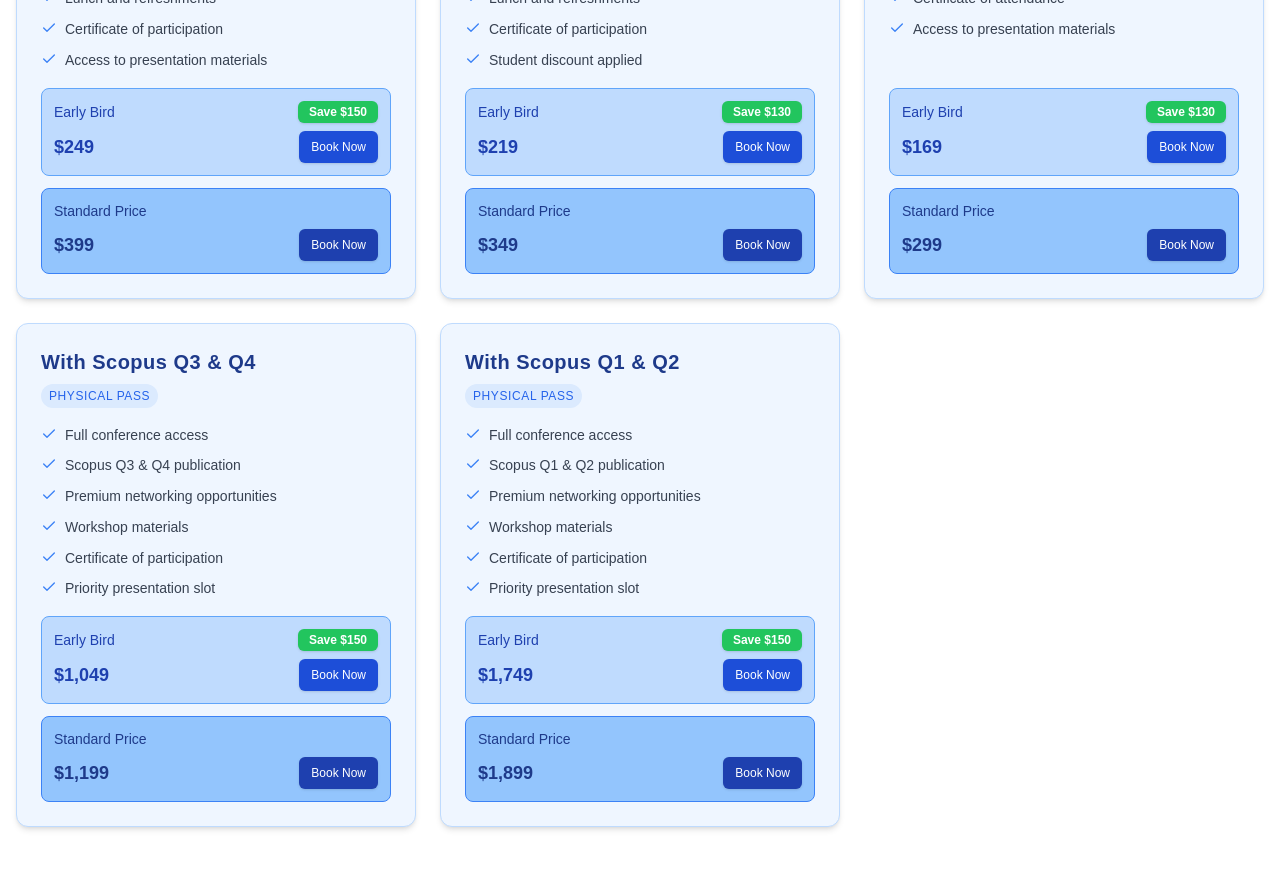
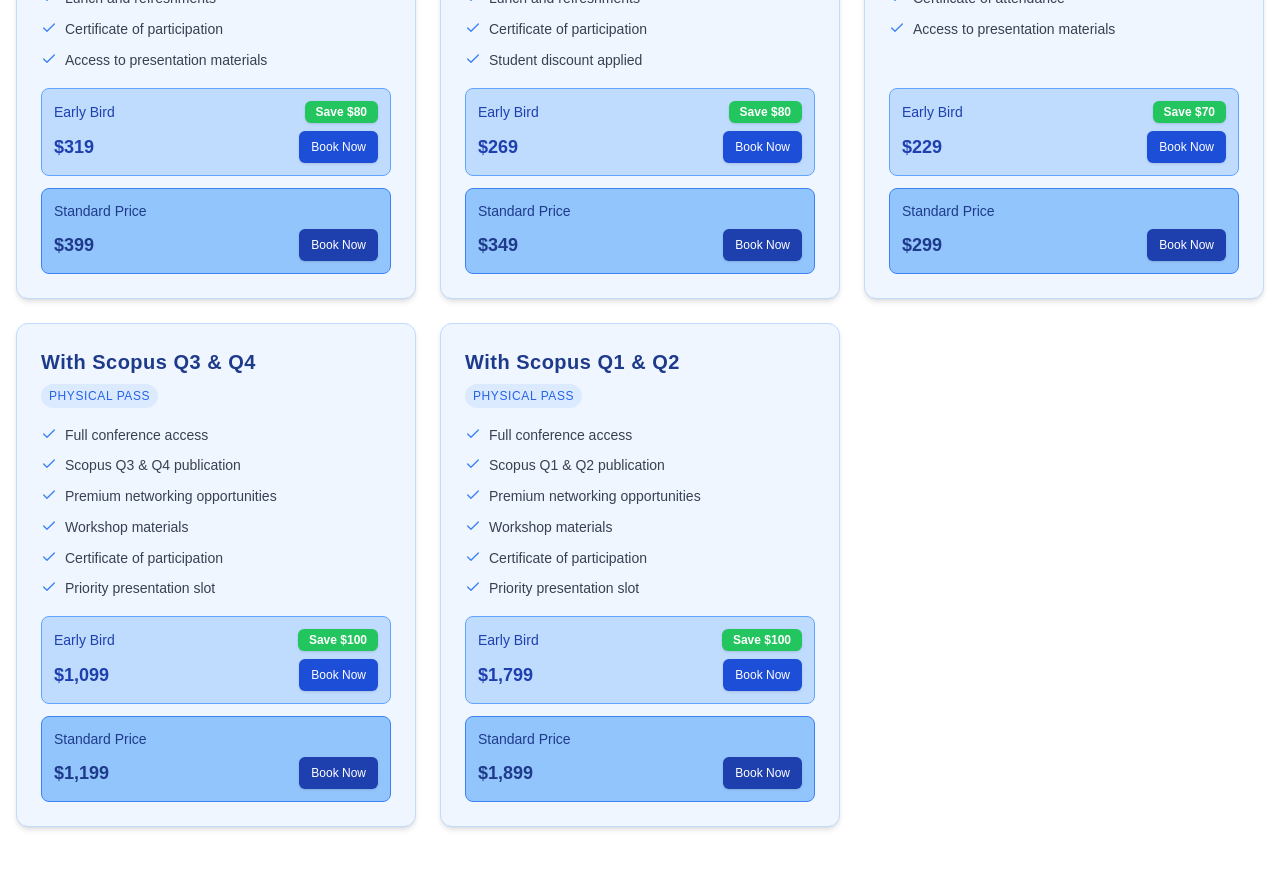
Before and after one commit to ZepResearch/icemss, a Next.js app: page /registration in a window 1280 px wide. Shown: the part 860-1741 px from the top of the page. Built offline with nearby package versions, Linux system fonts and the light colour scheme; no server answers.

Commit message:
pricing change

```diff
--- a/app/(pages)/registration/components/TIcket.jsx
+++ b/app/(pages)/registration/components/TIcket.jsx
@@ -22,8 +22,8 @@ export default function Ticket() {
       name: "Academician",
       category: "academician",
       physical: { local: 349, international: 399, localWithAccom: 499, intlWithAccom: 549 },
-      earlyBird: { local: 229, international: 249, localWithAccom: 349, intlWithAccom: 399 },
-      virtual: { local: 269, international: 329 },
+      earlyBird: { local: 299, international: 319, localWithAccom: 399, intlWithAccom: 419 },
+      virtual: { local: 229, international: 279 },
       features: [
         "Full conference access",
         "Networking opportunities",
@@ -37,8 +37,8 @@ export default function Ticket() {
       name: "Student",
       category: "student",
       physical: { local: 299, international: 349, localWithAccom: 449, intlWithAccom: 499 },
-      earlyBird: { local: 179, international: 219, localWithAccom: 299, intlWithAccom: 349 },
-      virtual: { local: 229, international: 269 },
+      earlyBird: { local: 249, international: 269, localWithAccom: 349, intlWithAccom: 369 },
+      virtual: { local: 199, international: 229 },
       features: [
         "Conference access",
         "Networking opportunities",
@@ -52,8 +52,8 @@ export default function Ticket() {
       name: "Delegate",
       category: "delegate",
       physical: { local: 269, international: 299, localWithAccom: 419, intlWithAccom: 449 },
-      earlyBird: { local: 159, international: 169, localWithAccom: 279, intlWithAccom: 299 },
-      virtual: { local: 179, international: 229 },
+      earlyBird: { local: 219, international: 229, localWithAccom: 319, intlWithAccom: 329 },
+      virtual: { local: 159, international: 179 },
       features: [
         "Conference access",
         "Networking opportunities",
@@ -66,8 +66,8 @@ export default function Ticket() {
       name: "With Scopus Q3 & Q4",
       category: "scopus-q3-q4",
       physical: { local: 1149, international: 1199, localWithAccom: 1299, intlWithAccom: 1399 },
-      earlyBird: { local: 999, international: 1049, localWithAccom: 1149, intlWithAccom: 1249 },
-      virtual: { local: 1049, international: 1099 },
+      earlyBird: { local: 1049, international: 1099, localWithAccom: 1149, intlWithAccom: 1249 },
+      virtual: { local: 949, international: 999 },
       features: [
         "Full conference access",
         "Scopus Q3 & Q4 publication",
@@ -81,8 +81,8 @@ export default function Ticket() {
       name: "With Scopus Q1 & Q2",
       category: "scopus-q1-q2",
       physical: { local: 1849, international: 1899, localWithAccom: 1999, intlWithAccom: 2049 },
-      earlyBird: { local: 1699, international: 1749, localWithAccom: 1849, intlWithAccom: 1899 },
-      virtual: { local: 1749, international: 1799 },
+      earlyBird: { local: 1749, international: 1799, localWithAccom: 1849, intlWithAccom: 1899 },
+      virtual: { local: 1649, international: 1699 },
       features: [
         "Full conference access",
         "Scopus Q1 & Q2 publication",
```
